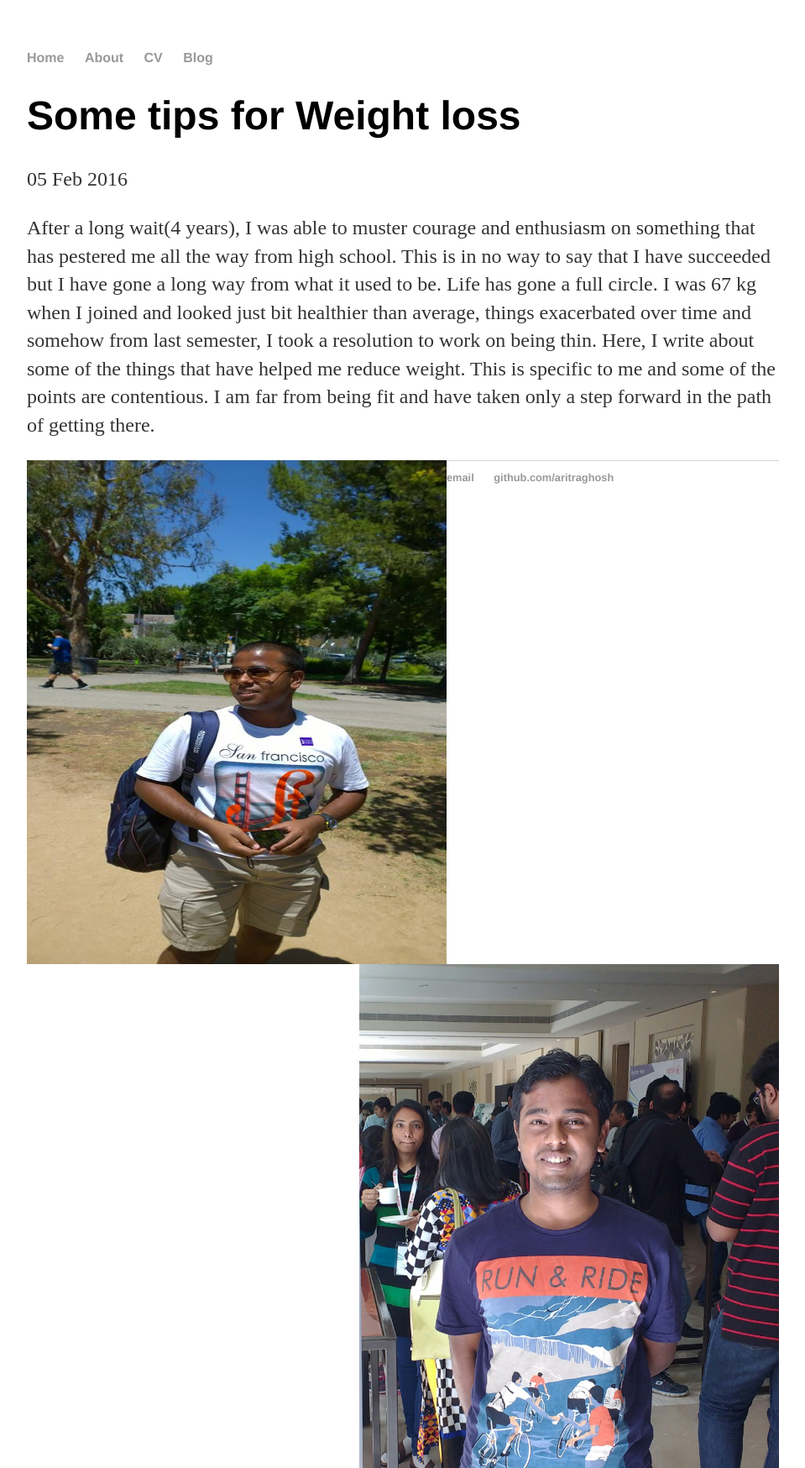
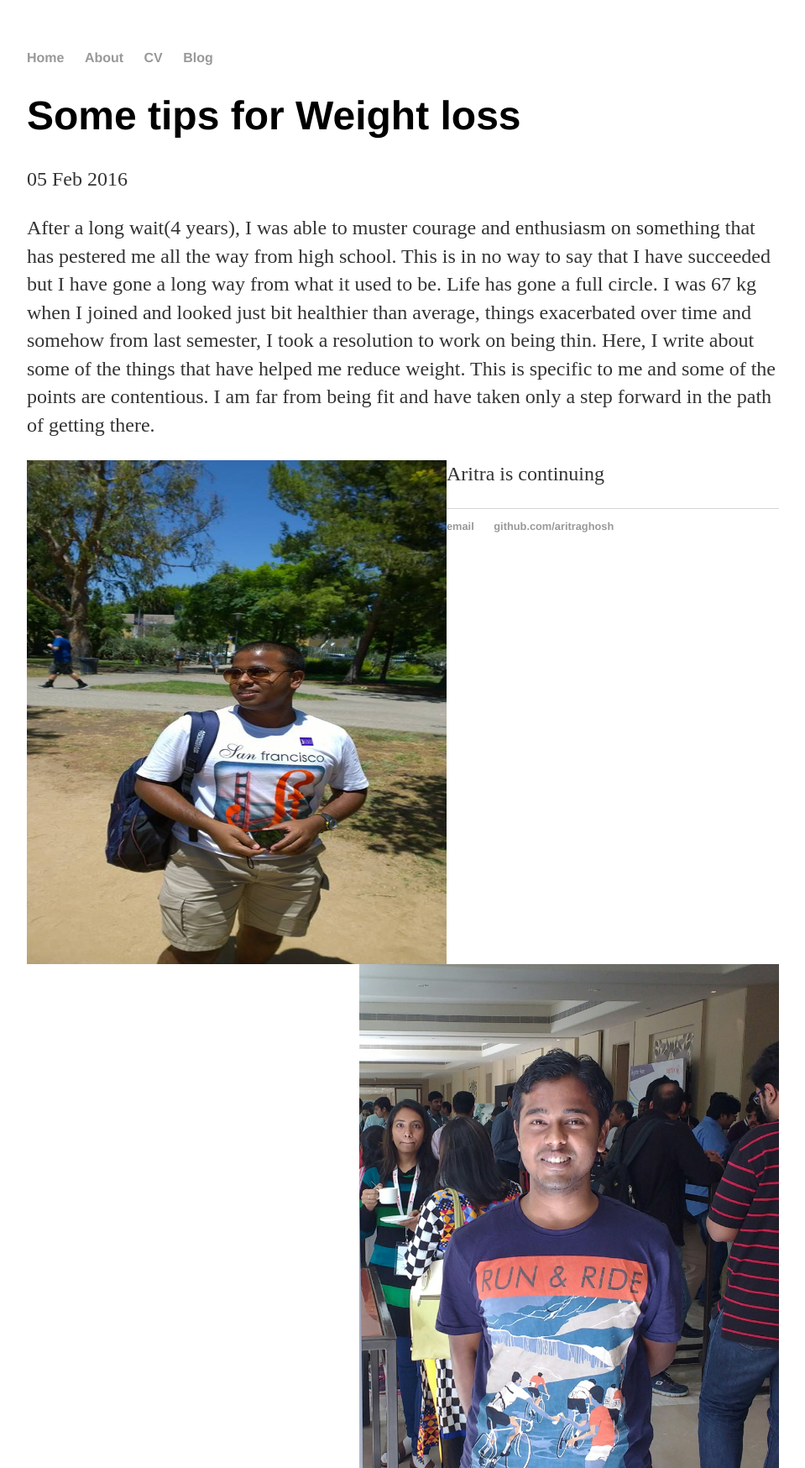
Before and after one commit to aritraghosh/aritraghosh.github.io, a Jekyll site: the page built from _posts/2016-02-05-some-tips-for-weight-loss.md, in a window 1280 px wide. Shown: the whole page at 84% size, without its empty margins (160-1119 px from the left). Built offline with Jekyll 4.4.1, drawn with Linux system fonts in a browser that asks for light colours.

Commit message:
Update 2016-02-05-some-tips-for-weight-loss.md

```diff
--- a/_posts/2016-02-05-some-tips-for-weight-loss.md
+++ b/_posts/2016-02-05-some-tips-for-weight-loss.md
@@ -10,3 +10,5 @@ After a long wait(4 years), I was able to muster courage and enthusiasm on somet
 
 
 <img src="https://aritraghosh.github.io/images/Aritra_old.jpg" alt="Drawing" style="float: left; width: 500px; height: 600px"/><img src="https://aritraghosh.github.io/images/IMG_20160123_091910.jpg" alt="Drawing" style="float: right; width: 500px; height: 600px"/>
+
+Aritra is continuing
```
